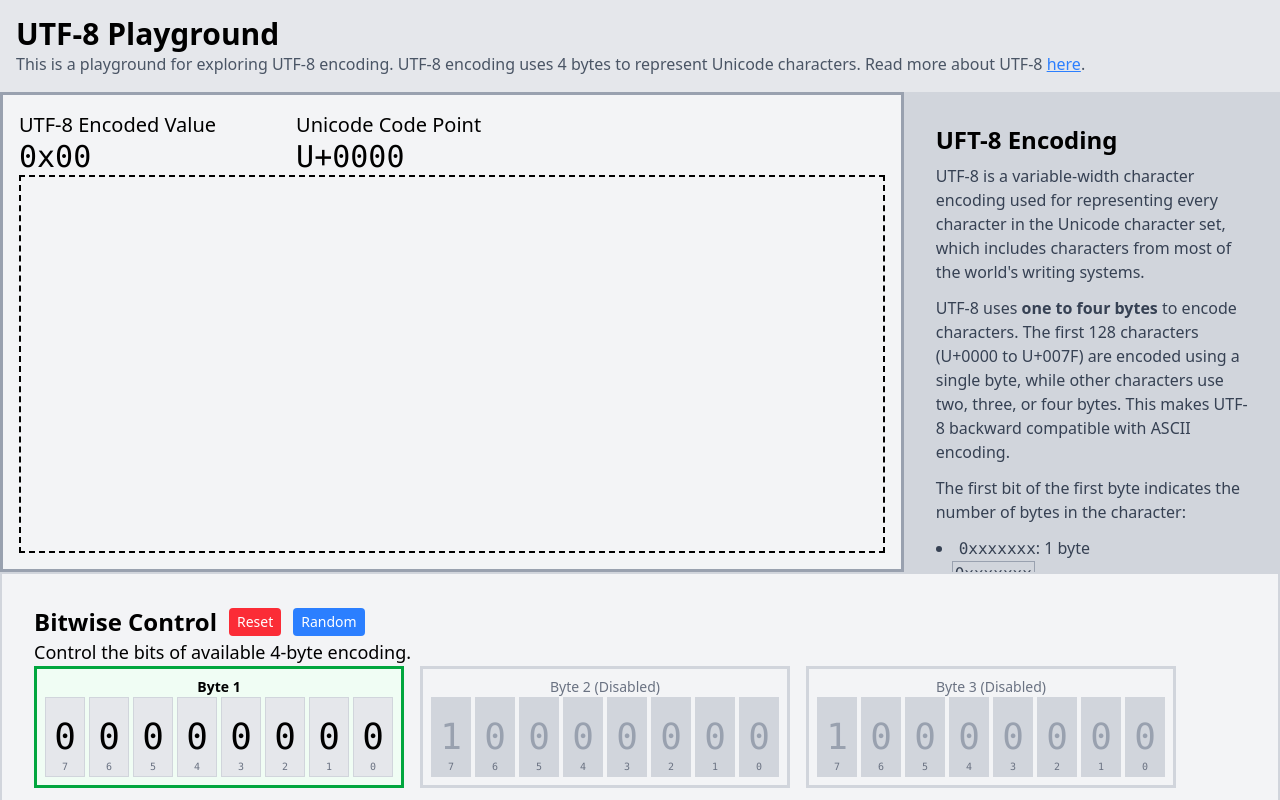
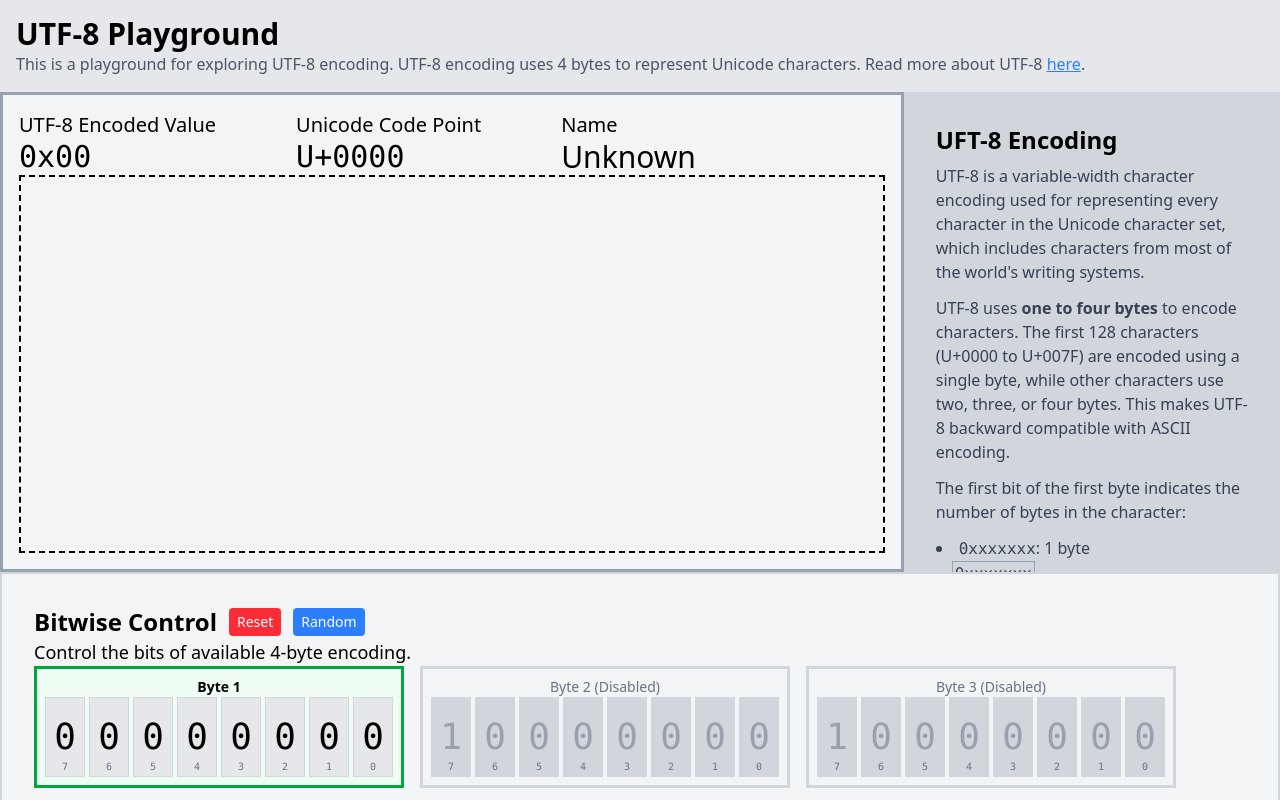
Before and after one commit to vishnuharidas/utf8-playground, a React (Vite) app: page / in a window 1280 px wide. Shown: the top 800 px of the page. Built offline with nearby package versions, Linux system fonts and the light colour scheme.

Commit message:
Add Unicode name display to CodePointDisplay component

```diff
--- a/src/components/CodePointDisplay.tsx
+++ b/src/components/CodePointDisplay.tsx
@@ -1,4 +1,4 @@
-import { processUtf8Bytes } from "../utf8/utf8";
+import { lookupUnicode, processUtf8Bytes } from "../utf8/utf8";
 
 interface CodePointDisplayProps {
     codePoint: number;
@@ -8,6 +8,8 @@ interface CodePointDisplayProps {
 function CodePointDisplay(props: CodePointDisplayProps) {
 
     const { utf, codepoint, character, error } = processUtf8Bytes(props.codePoint);
+
+    const unicodeLookup = lookupUnicode(codepoint.replace(/^U\+/, ""));
 
     return (
         <div className={props.className}>
@@ -19,6 +21,10 @@ function CodePointDisplay(props: CodePointDisplayProps) {
                 <div>
                     <h2 className="text-xl">Unicode Code Point</h2>
                     <p className='text-3xl font-mono'>{codepoint}</p>
+                </div>
+                <div>
+                    <h2 className="text-xl">Name</h2>
+                    <p className='text-3xl font-normal'>{unicodeLookup ? unicodeLookup.name : "Unknown"}</p>
                 </div>
             </div>
             <div className='text-[10vw] border-dashed border-2 w-full h-full flex items-center justify-center'>
```
